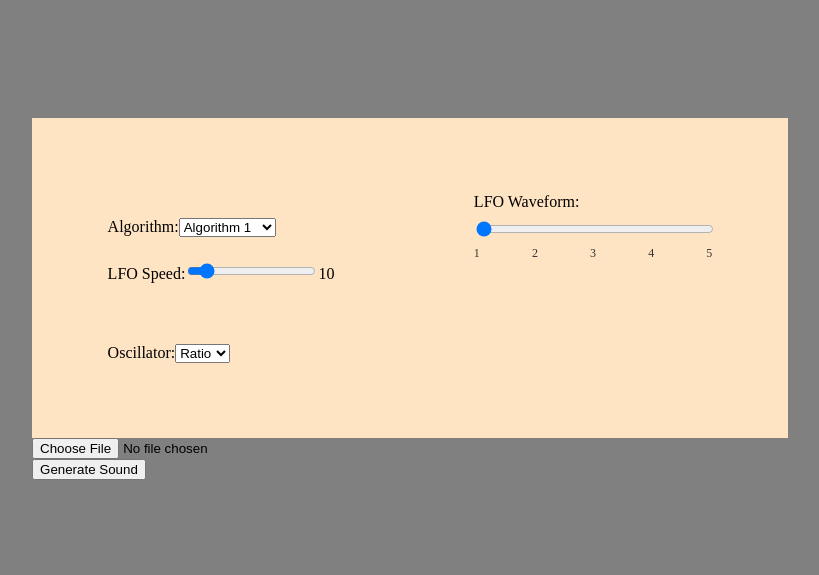
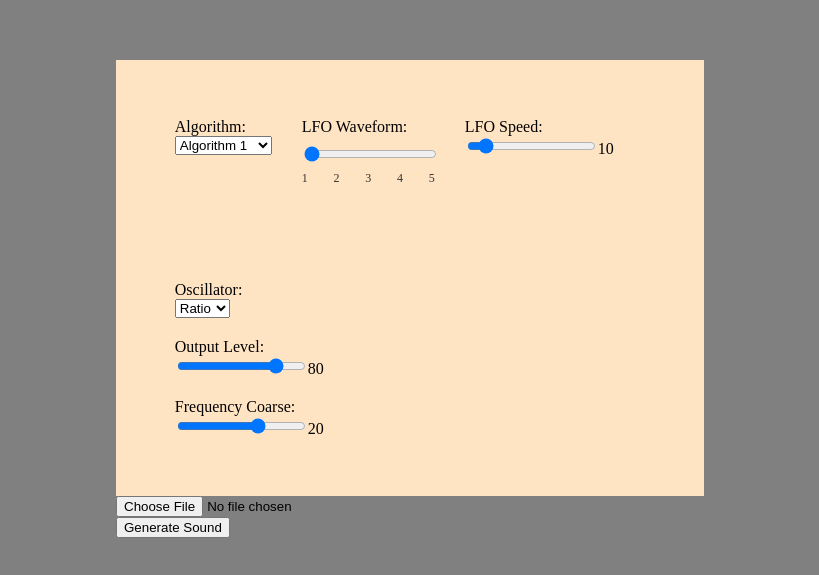
Before and after one commit to rueire/SoundGenerator, a React (Vite) app in the folder frontend/: page / in a window 1280 px wide. Shown: the part 101-676 px from the top of the page, without its empty margins (230-1049 px from the left). Built offline with nearby package versions, Linux system fonts and the light colour scheme.

Commit message:
parameters+css
new parameters and css for them

```diff
--- a/frontend/src/Generator.css
+++ b/frontend/src/Generator.css
@@ -12,8 +12,16 @@ html {
     background-color: grey;
 }
 
+label {
+    display: flex;
+    flex-direction: row;
+    justify-content: flex-start;
+    text-align: left;
+}
+
+
 /*========================================*/
-/*PARAMETER FORM CSS*/
+/*PARAMETER FORM, PARAMETERS CSS*/
 
 .parameter-form {
     align-items: center;
@@ -28,12 +36,13 @@ html {
 }
 
 .basic-parameters-container {
-    align-items: center;
-    justify-content: space-between;
+    /* align-items: center; */
+    text-align: S;
     display: flex;
     flex-direction: row;
-    flex-wrap: wrap;
-    margin-bottom: 10%;
+    gap: 30px;
+
+    margin-bottom: 20%;
 }
 
 /*========================================*/
@@ -63,3 +72,11 @@ html {
 }
 
 /*========================================*/
+
+/* OPERATOR PARAMS */
+
+.operator-parameters-container {
+    display: flex;
+    flex-direction: column;
+    gap: 20px;
+}
--- a/frontend/src/assets/parameters.jsx
+++ b/frontend/src/assets/parameters.jsx
@@ -115,6 +115,30 @@ export default function ParameterForm(onSubmit) {
                         <option value={2}>Fixed</option>
                     </select>
                 </div>
+                <div className="output-container">
+                    <label htmlFor="outputlvl">Output Level:</label>
+                    <input
+                        type="range"
+                        name="outputLvl"
+                        min="0"
+                        max="99"
+                        value={params.operatorParams.outputLvl}
+                        onChange={handleOperatorInput}
+                    />
+                    <span>{params.operatorParams.outputLvl}</span> {/* Display current value */}
+                </div>
+                <div className="freqCoarse-container">
+                    <label htmlFor="freqCoarse">Frequency Coarse:</label>
+                    <input
+                        type="range"
+                        name="freqCoarse"
+                        min="0"
+                        max="31"
+                        value={params.operatorParams.freqCoarse}
+                        onChange={handleOperatorInput}
+                    />
+                    <span>{params.operatorParams.freqCoarse}</span> {/* Display current value */}
+                </div>
             </div>
         </form>
     )
```
